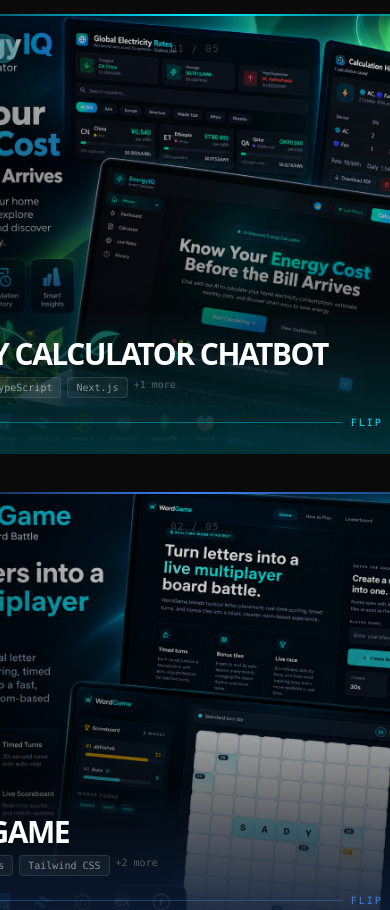
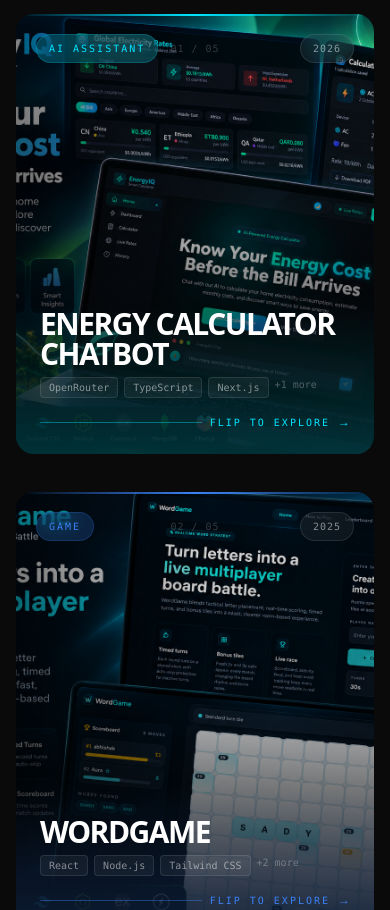
Before and after one commit to Abhishek8211/Portfolio, a Next.js app: page /en in a window 390 px wide. Shown: the part 2820-3730 px from the top of the page. Built offline with nearby package versions, Linux system fonts and the light colour scheme.

Commit message:
Added some interactive components in the page

```diff
--- a/components/sections/projects.tsx
+++ b/components/sections/projects.tsx
@@ -380,7 +380,7 @@
                 </div>
 
                 {/* Scrollable project content */}
-                <div className="min-h-0 flex-1 overflow-hidden pr-1">
+                <div className="min-h-0 flex-1 overflow-y-auto overscroll-contain pr-1">
                     <p className="text-sm text-white/65 leading-relaxed mt-4">
                         {project.description}
                     </p>
@@ -405,7 +405,7 @@
                 </div>
 
                 {/* Action buttons */}
-                <div className="mt-5 shrink-0 flex items-center gap-2.5">
+                <div className="mt-5 shrink-0 flex flex-wrap items-center gap-2.5">
                     {project.demo && (
                         <a
                             href={project.demo}
@@ -442,7 +442,7 @@
 
     return (
         <BlurReveal>
-            <div className="shrink-0 xl:mx-5" onMouseEnter={playHover}>
+            <div className="project-flip-card shrink-0 xl:mx-5" onMouseEnter={playHover}>
                 <FlipCard
                     front={frontContent}
                     back={backContent}
--- a/components/ui/FlipCard.css
+++ b/components/ui/FlipCard.css
@@ -25,6 +25,17 @@
 
 .flip-card[data-axis='x'] {
   touch-action: pan-x;
+}
+
+.project-flip-card .flip-card {
+  width: min(var(--fc-w), calc(100vw - (var(--container-spacing) * 2)));
+  max-width: 100%;
+}
+
+@media (max-width: 1279px) {
+  .project-flip-card .flip-card {
+    height: min(440px, 115vw);
+  }
 }
 
 .flip-card[data-draggable] {
```
